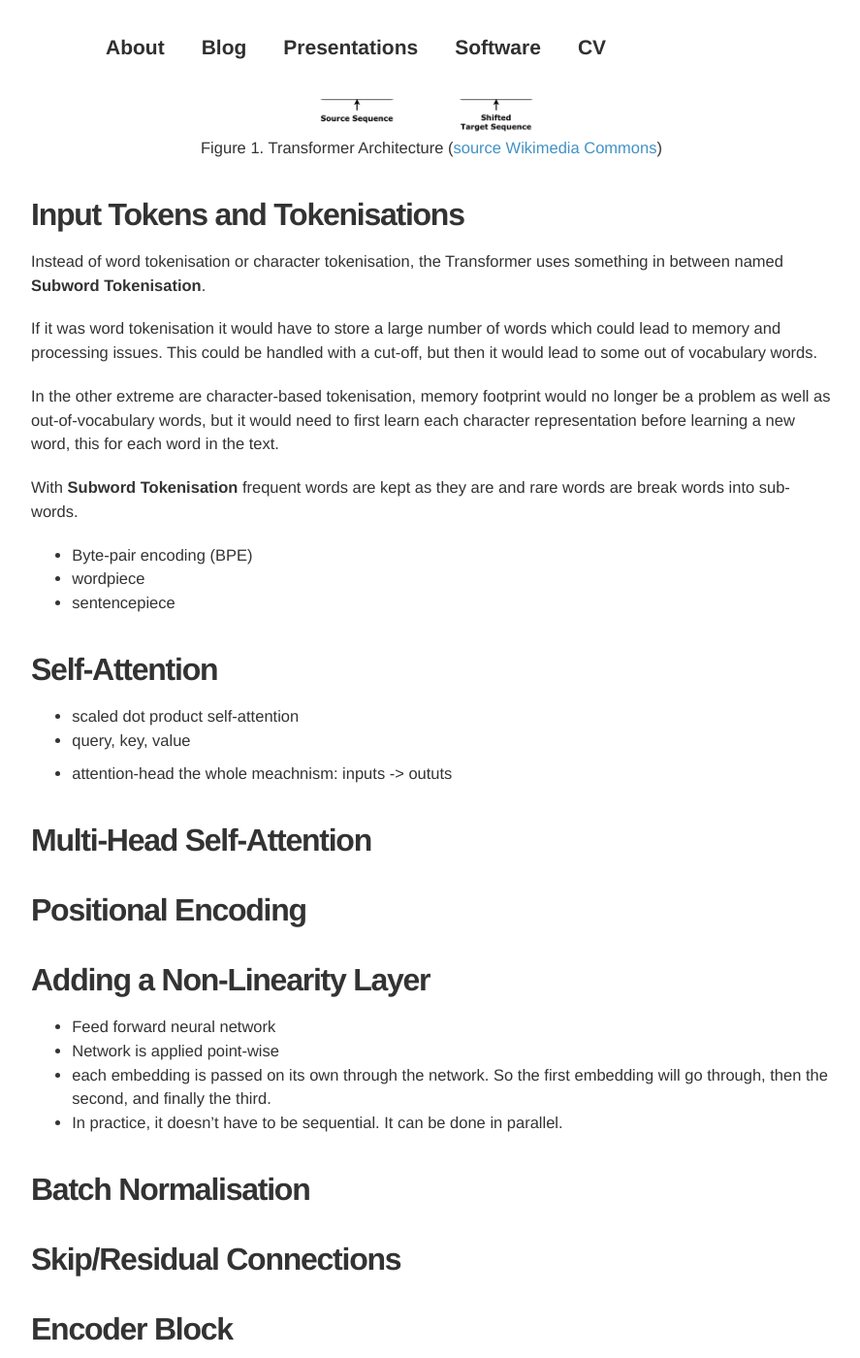
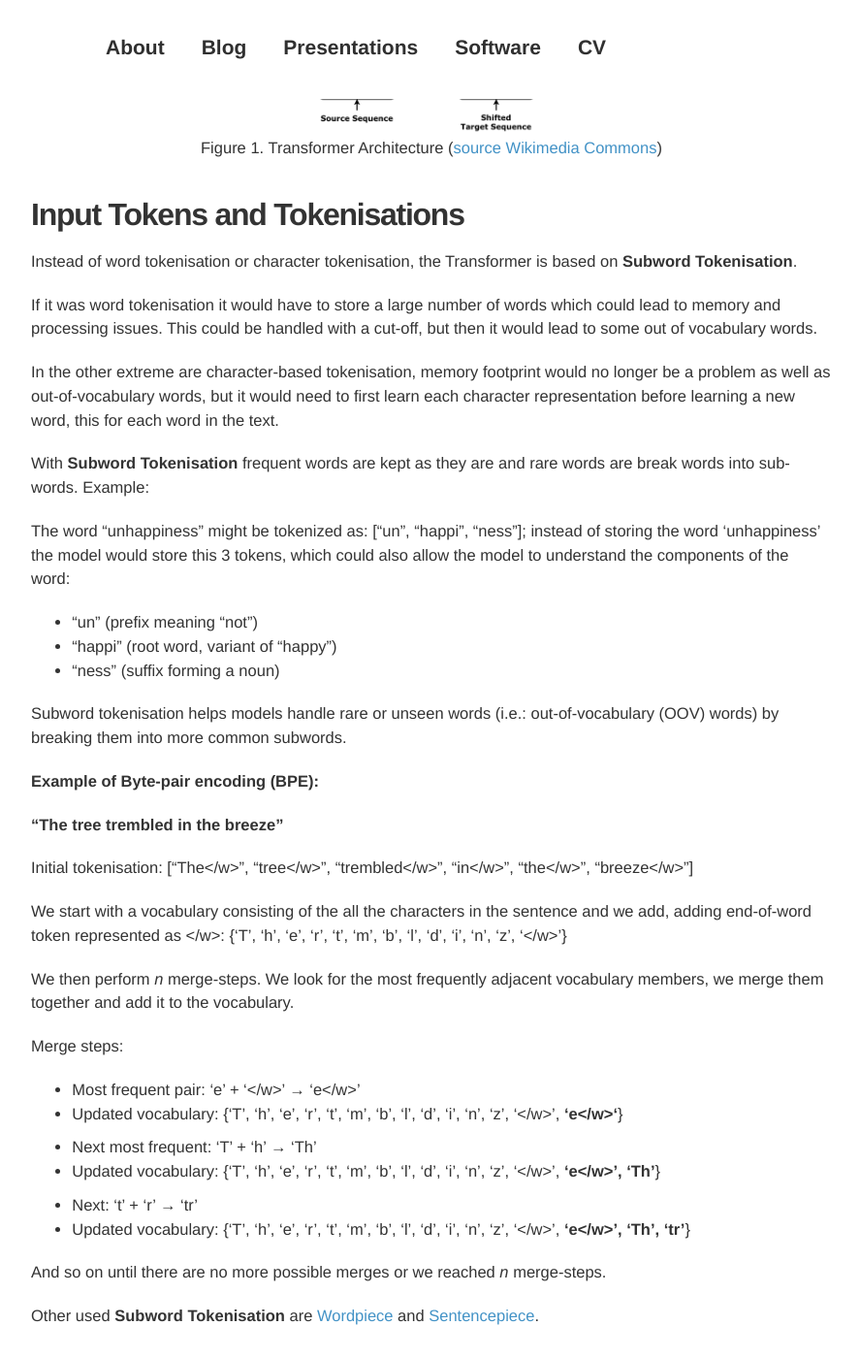
Before and after one commit to davidsbatista/davidsbatista.net, a Jekyll site: the page built from _posts/2024-02-29-Transformer.md, in a window 1280 px wide and 1400 px high, scrolled down 954 px. Shown: the whole window at 97% size, without its empty margins (195-1082 px from the left). Built offline with Jekyll 4.4.1, drawn with Linux system fonts in a browser that asks for light colours; nearby versions of some CDN libraries; comment, search, counter and statistics services are not loaded.

Commit message:
tokenisation

```diff
--- a/_posts/2024-02-29-Transformer.md
+++ b/_posts/2024-02-29-Transformer.md
@@ -43,19 +43,46 @@ solely on the attention mechanism and dispensing entirely recurrence and convolu
 
 ## __Input Tokens and Tokenisations__
 
-Instead of word tokenisation or character tokenisation, the Transformer uses something in between named __Subword Tokenisation__.
+Instead of word tokenisation or character tokenisation, the Transformer is based on __Subword Tokenisation__.
 
 If it was word tokenisation it would have to store a large number of words which could lead to memory and processing issues. This could be handled with a cut-off, but then it would lead to some out of vocabulary words.
 
 In the other extreme are character-based tokenisation, memory footprint would no longer be a problem as well as out-of-vocabulary words, but it would need to first learn each character representation before learning a new word, this for each word in the text.
 
-With __Subword Tokenisation__ frequent words are kept as they are and rare words are break words into sub-words.
+With __Subword Tokenisation__ frequent words are kept as they are and rare words are break words into sub-words. Example:
 
+The word "unhappiness" might be tokenized as: ["un", "happi", "ness"]; instead of storing the word 'unhappiness' the model would store this 3 tokens, which could also allow the model to understand the components of the word:
 
+- "un" (prefix meaning "not")
+- "happi" (root word, variant of "happy")
+- "ness" (suffix forming a noun)
 
-- Byte-pair encoding (BPE)
-- wordpiece
-- sentencepiece
+Subword tokenisation helps models handle rare or unseen words (i.e.: out-of-vocabulary (OOV) words) by breaking them into more common subwords.
+
+__Example of Byte-pair encoding (BPE):__
+
+__"The tree trembled in the breeze"__
+
+Initial tokenisation: ["The</w>", "tree</w>", "trembled</w>", "in</w>", "the</w>", "breeze</w>"]
+
+We start with a vocabulary consisting of the all the characters in the sentence and we add, adding end-of-word token represented as </w>: {'T', 'h', 'e', 'r', 't', 'm', 'b', 'l', 'd', 'i', 'n', 'z', '</w>'}
+
+We then perform _n_ merge-steps. We look for the most frequently adjacent vocabulary members, we merge them together and add it to the vocabulary.
+
+Merge steps:
+
+- Most frequent pair: 'e' + '</w>' → 'e</w>'
+- Updated vocabulary: {'T', 'h', 'e', 'r', 't', 'm', 'b', 'l', 'd', 'i', 'n', 'z', '</w>', __'e</w>'__}
+
+- Next most frequent: 'T' + 'h' → 'Th'
+- Updated vocabulary: {'T', 'h', 'e', 'r', 't', 'm', 'b', 'l', 'd', 'i', 'n', 'z', '</w>', __'e</w>', 'Th'__}
+
+- Next: 't' + 'r' → 'tr'
+- Updated vocabulary: {'T', 'h', 'e', 'r', 't', 'm', 'b', 'l', 'd', 'i', 'n', 'z', '</w>', __'e</w>', 'Th', 'tr'__}
+
+And so on until there are no more possible merges or we reached _n_ merge-steps.
+
+Other used __Subword Tokenisation__ are [Wordpiece](https://paperswithcode.com/method/wordpiece) and [Sentencepiece](https://aclanthology.org/D18-2012/).
 
 
 
```
